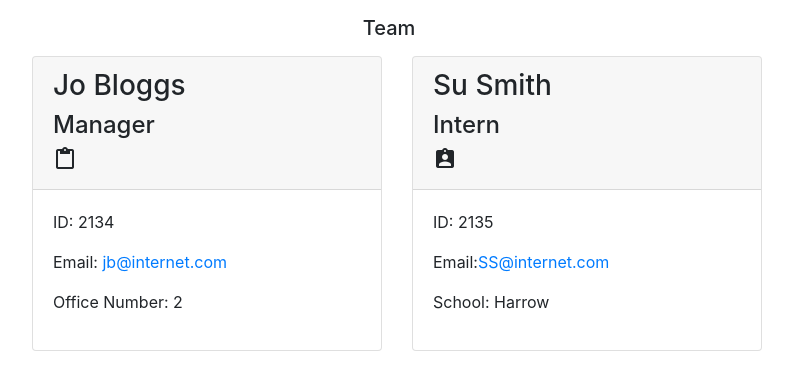
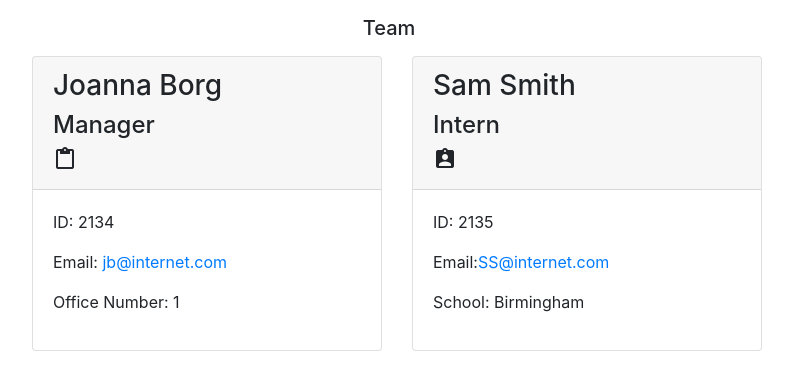
Before and after one commit to iosman11/Team-Profile-Generator, a website: page dist/index.html in a window 1280 px wide. Shown: the whole page, without its empty margins (243-1036 px from the left). Drawn offline with nearby package versions, Linux system fonts and the light colour scheme.

Commit message:
updated html

```diff
--- a/dist/index.html
+++ b/dist/index.html
@@ -25,13 +25,13 @@
           <div class="col-sm-4 mb-5">
               <div class="card h-100">
                   <div class="card-header">
-                      <h3>Jo Bloggs</h3>
+                      <h3>Joanna Borg</h3>
                       <h4>Manager</h4><i class="material-icons">content_paste</i>
                   </div>
                   <div class="card-body">
                       <p class="id">ID: 2134</p>
                       <p class="email">Email: <a href="mailto:jb@internet.com">jb@internet.com</a></p>
-                      <p class="office">Office Number: 2</p>
+                      <p class="office">Office Number: 1</p>
                   </div>
               </div>
           </div>
@@ -39,13 +39,13 @@
           <div class="col-sm-4 mb-5">
               <div class="card h-100">
                   <div class="card-header">
-                      <h3>Su Smith</h3>
+                      <h3>Sam Smith</h3>
                       <h4>Intern</h4><i class="material-icons">assignment_ind</i>
                   </div>
                   <div class="card-body">
                       <p class="id">ID: 2135</p>
                       <p class="email">Email:<a href="mailto:SS@internet.com">SS@internet.com</a></p>
-                      <p class="school">School: Harrow</p>
+                      <p class="school">School: Birmingham</p>
                   </div>
               </div>
           </div>
```
